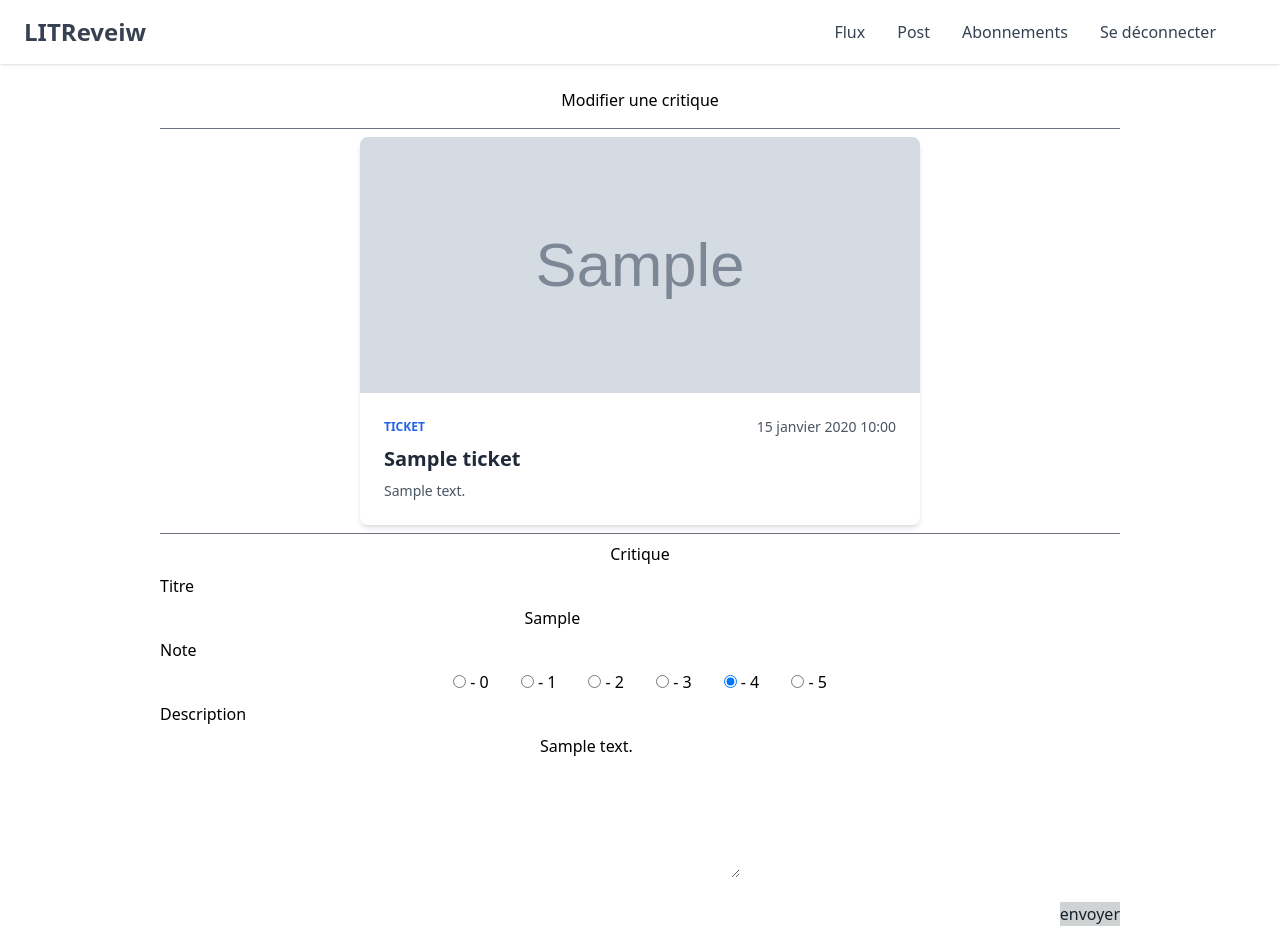
After one commit to MickaelFioretti/LITRevu, a Django app: page /update_review/1/ in a window 1280 px wide. The commit adds this page. Run offline with Django 4.2, Linux system fonts and the light colour scheme; a user stored in the database is signed in; tables that the repository leaves empty hold one stand-in row (values such as "Sample post"); grey boxes marked "Sample" are stand-in pictures; some libraries are stand-ins or nearby versions.

Commit message:
feat: update review

```diff
--- a/website/post/templates/post.html
+++ b/website/post/templates/post.html
@@ -185,7 +185,7 @@
             <button
                 class="button bg-[#D0D3D4] text-[#34495E] hover:bg-[#718093] hover:text-white"
             >
-                Modifier
+                <a href="{% url 'update_review' review.id %}">Modifier</a>
             </button>
         </div>
     </div>
--- /dev/null
+++ b/website/review/templates/update_review.html
@@ -0,0 +1,112 @@
+{% extends 'base.html' %} {% block content %}
+<div class="flex flex-col items-center mb-6">
+    <h2>Modifier une critique</h2>
+    <form
+        method="post"
+        enctype="multipart/form-data"
+        class="flex flex-col items-center gap-2 w-9/12 mt-4"
+    >
+        {% csrf_token %}
+
+        <!-- cree un span qui serre de divider -->
+        <span class="w-full border-b border-gray-500"></span>
+
+        <div
+            class="flex flex-col w-[35rem] overflow-hidden bg-white rounded-lg shadow-md"
+        >
+            <img
+                class="object-cover w-full h-64"
+                src="{{ ticket.image.url }}"
+                alt="Article"
+            />
+
+            <div class="p-6">
+                <div>
+                    <div class="flex items-center justify-between">
+                        <span class="text-xs font-bold text-blue-600 uppercase">
+                            Ticket
+                        </span>
+                        <span class="text-sm font-light text-gray-600">
+                            {{ ticket.time_created }}
+                        </span>
+                    </div>
+                    <a
+                        href="#"
+                        class="block mt-2 text-xl font-bold text-gray-800 transition-colors duration-300 transform hover:text-gray-600 hover:underline"
+                        tabindex="0"
+                        role="link"
+                    >
+                        {{ ticket.title }}
+                    </a>
+                    <p class="mt-2 text-sm text-gray-600">
+                        {{ ticket.description }}
+                    </p>
+                </div>
+            </div>
+        </div>
+
+        <!-- cree un span qui serre de divider -->
+        <span class="w-full border-b border-gray-500"></span>
+
+        <h2 class="self-center">Critique</h2>
+
+        <!-- Input: for headline of review -->
+        <label for="headline" class="label self-start">Titre</label>
+        <input
+            class="input-text"
+            id="headline"
+            name="headline"
+            type="text"
+            value="{{ review.headline }}"
+        />
+        <!-- Input: for rating review -->
+        <label for="rating" class="label self-start">Note</label>
+        <div class="flex flex-row gap-8 rate">
+            <span>
+                <input class="" id="rating0" name="rating" type="radio"
+                value="0" {% if review.rating == 0 %} checked {% endif %} />
+                <label for="rating0">- 0</label>
+            </span>
+            <span>
+                <input class="" id="rating1" name="rating" type="radio"
+                value="1" {% if review.rating == 1 %} checked {% endif %} />
+                <label for="rating1">- 1</label>
+            </span>
+            <span>
+                <input class="" id="rating2" name="rating" type="radio"
+                value="2" {% if review.rating == 2 %} checked {% endif %} />
+                <label for="rating2">- 2</label>
+            </span>
+            <span>
+                <input class="" id="rating3" name="rating" type="radio"
+                value="3" {% if review.rating == 3 %} checked {% endif %} />
+                <label for="rating3">- 3</label>
+            </span>
+            <span>
+                <input class="" id="rating4" name="rating" type="radio"
+                value="4" {% if review.rating == 4 %} checked {% endif %} />
+                <label for="rating4">- 4</label></span
+            >
+            <span>
+                <input class="" id="rating5" name="rating" type="radio"
+                value="5" {% if review.rating == 5 %} checked {% endif %} />
+                <label for="rating5">- 5</label>
+            </span>
+        </div>
+        <!-- Input: for body of review -->
+        <label for="body" class="label self-start">Description</label>
+        <textarea class="input-text" id="body" name="body" type="text" rows="6">
+{{ review.body }}</textarea
+        >
+        <!-- button: for send form -->
+        <div class="self-end mt-4">
+            <button
+                type="submit"
+                class="button bg-[#D0D3D4] text-[#17202A] hover:bg-[#17202A] hover:text-white"
+            >
+                envoyer
+            </button>
+        </div>
+    </form>
+</div>
+{% endblock content %}
--- a/website/review/views.py
+++ b/website/review/views.py
@@ -9,6 +9,10 @@ from django.shortcuts import get_object_or_404
 
 # Create your views here.
 class ReviewCreatePageView(LoginRequiredMixin, View):
+    """
+    Page de création d'un review
+    """
+
     template_name = "create_review.html"
 
     def get(self, request):
@@ -53,6 +57,10 @@ class ReviewCreatePageView(LoginRequiredMixin, View):
 
 
 class ReviewDeleteView(LoginRequiredMixin, View):
+    """
+    Page de suppression d'un review
+    """
+
     def post(self, request):
         if request.method == "POST":
             review_id = request.POST.get("review_id")
@@ -63,3 +71,40 @@ class ReviewDeleteView(LoginRequiredMixin, View):
 
             return redirect(settings.LOGIN_REDIRECT_URL)
         return redirect(settings.LOGIN_REDIRECT_URL)
+
+
+class ReviewUpdatePageView(LoginRequiredMixin, View):
+    """
+    Page de modification d'un review
+    """
+
+    template_name = "update_review.html"
+
+    def get(self, request, review_id):
+        review = get_object_or_404(Review, id=review_id)
+        ticket = get_object_or_404(Ticket, id=review.id_ticket.id)
+
+        return render(
+            request,
+            self.template_name,
+            context={"review": review, "ticket": ticket},
+        )
+
+    def post(self, request, review_id):
+        message = ""
+        if request.method == "POST":
+            review = get_object_or_404(Review, id=review_id)
+
+            # Update review
+            headline = request.POST.get("headline")
+            body = request.POST.get("body")
+            rating = request.POST.get("rating")
+            if headline and body and rating:
+                review.headline = headline
+                review.body = body
+                review.rating = rating
+                review.save()
+                return redirect(settings.LOGIN_REDIRECT_URL)
+            else:
+                message = "Veuillez remplir tous les champs."
+        return render(request, self.template_name, context={"message": message})
--- a/website/website/urls.py
+++ b/website/website/urls.py
@@ -49,6 +49,11 @@ urlpatterns = [
         name="delete_review",
     ),
     path(
+        "update_review/<int:review_id>/",
+        review.views.ReviewUpdatePageView.as_view(),
+        name="update_review",
+    ),
+    path(
         "post/",
         post.views.PostPageView.as_view(),
         name="post",
```
